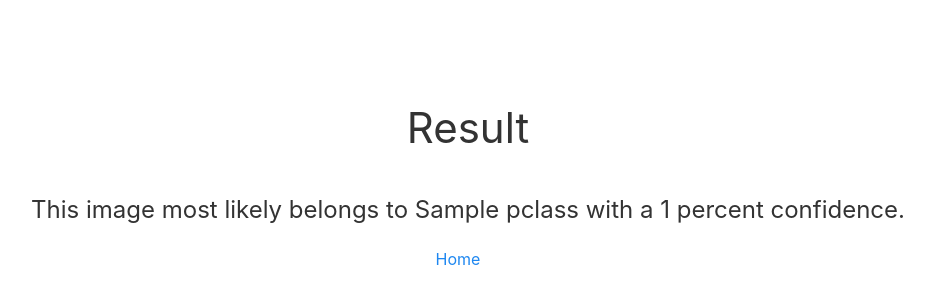
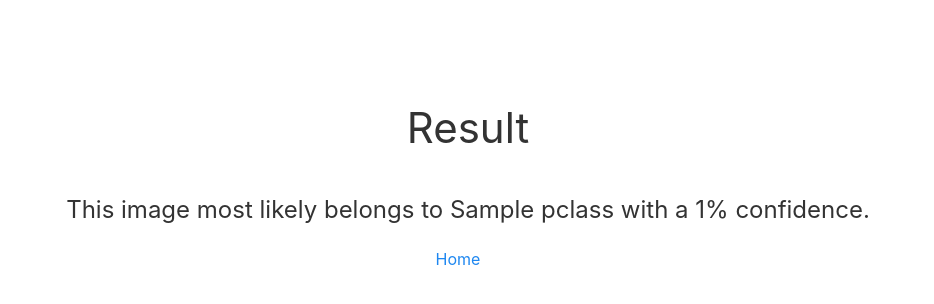
Before and after one commit to ThorkildFregi/Wikidata-image-classifier, a Flask app: template templates/result.html in a window 1280 px wide. Shown: the part 213-517 px from the top of the page, without its empty margins (172-1106 px from the left). Run offline with Flask 3, Linux system fonts and the light colour scheme; the template is opened without the code that fills it: most values are stand-ins (such as "Sample title", 1, 10 or a date in 2020); some libraries are stand-ins or nearby versions.

Commit message:
Update result.html

```diff
--- a/templates/result.html
+++ b/templates/result.html
@@ -22,7 +22,7 @@
     <div class="uk-container uk-align-center uk-flex uk-flex-center uk-flex-middle" uk-height-viewport="expand: true">
         <div>
             <h1 class="uk-text-center">Result</h1>
-            <h3>This image most likely belongs to {{pclass}} with a {{percentage}} percent confidence.</h3>
+            <h3>This image most likely belongs to {{pclass}} with a {{percentage}}% confidence.</h3>
             <div class="uk-flex uk-flex-center">
                 <a class="uk-margin-right " href="{{url_for('home')}}">Home</a>
             </div>
```
